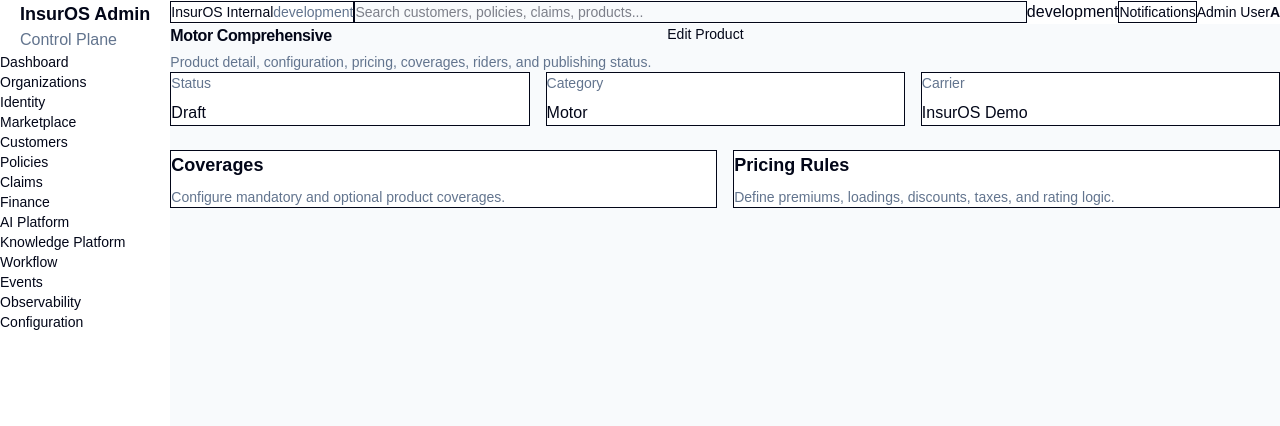
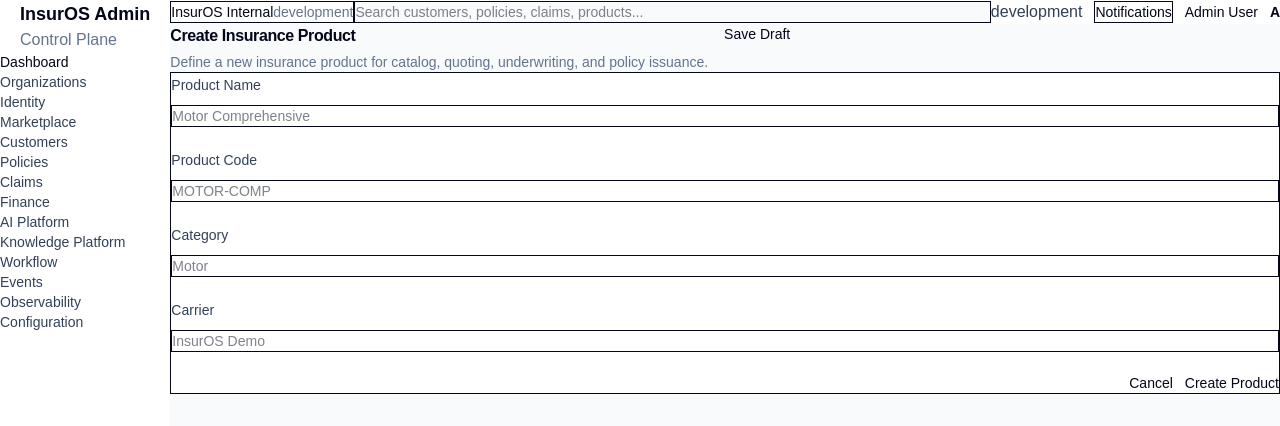
Before and after one commit to Bucrepinfo-lab/InsurOS, a Next.js app in the folder apps/admin/: page /dashboard/marketplace/new in a window 1280 px wide. Shown: the top 426 px of the page. Built offline with nearby package versions, Linux system fonts and the light colour scheme; no server answers.

Commit message:
feat(marketplace): add product creation page

```diff
--- /dev/null
+++ b/apps/admin/src/app/dashboard/marketplace/new/page.tsx
@@ -0,0 +1,42 @@
+import { Button, Card, CardContent, DomainModulePage, Input } from '@insuros/ui';
+
+export default function NewMarketplaceProductPage() {
+  return (
+    <DomainModulePage
+      title='Create Insurance Product'
+      description='Define a new insurance product for catalog, quoting, underwriting, and policy issuance.'
+      actions={<Button variant='secondary'>Save Draft</Button>}
+    >
+      <Card>
+        <CardContent>
+          <form className='grid gap-5'>
+            <div>
+              <label className='text-sm font-medium text-slate-700'>Product Name</label>
+              <Input className='mt-2' placeholder='Motor Comprehensive' />
+            </div>
+
+            <div>
+              <label className='text-sm font-medium text-slate-700'>Product Code</label>
+              <Input className='mt-2' placeholder='MOTOR-COMP' />
+            </div>
+
+            <div>
+              <label className='text-sm font-medium text-slate-700'>Category</label>
+              <Input className='mt-2' placeholder='Motor' />
+            </div>
+
+            <div>
+              <label className='text-sm font-medium text-slate-700'>Carrier</label>
+              <Input className='mt-2' placeholder='InsurOS Demo' />
+            </div>
+
+            <div className='flex justify-end gap-3'>
+              <Button variant='secondary'>Cancel</Button>
+              <Button>Create Product</Button>
+            </div>
+          </form>
+        </CardContent>
+      </Card>
+    </DomainModulePage>
+  );
+}
--- a/apps/admin/src/app/dashboard/page.tsx
+++ b/apps/admin/src/app/dashboard/page.tsx
@@ -43,3 +43,4 @@ export default function AdminDashboardPage() {
     </>
   );
 }
+apps/admin/src/app/dashboard/marketplace/new/page.tsx
```
